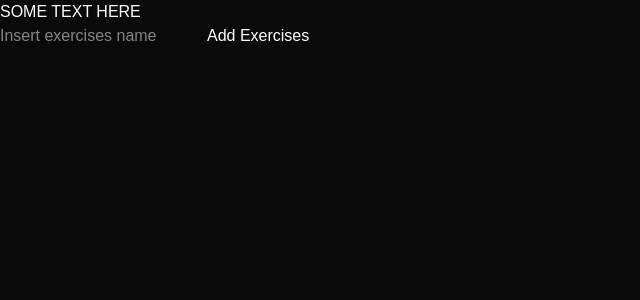
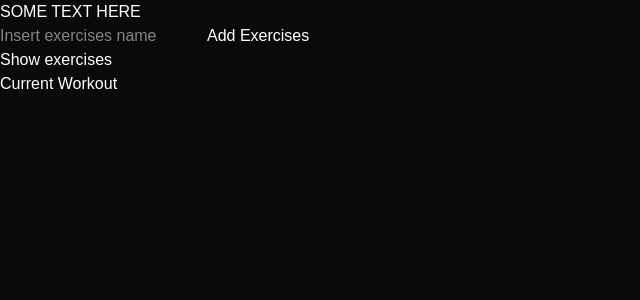
Before and after one commit to clydexmarty09/workout-tracker, a Next.js app: page /front-page in a window 1280 px wide. Shown: the top 300 px of the page, without its empty margins (0-640 px from the left). Built offline with nearby package versions, Linux system fonts and the light colour scheme.

Commit message:
added GET and POST routing on frontend. Also added option to create a workout

```diff
--- a/app/front-page/page.tsx
+++ b/app/front-page/page.tsx
@@ -3,14 +3,68 @@ import { useState } from "react";
 
 export default function FrontPage() {
 
-    const [exercisesName, setExerciseName] = useState("");
+    const [exerciseName, setExerciseName] = useState("");
     const [error, setError] = useState("");
     const [loading, setLoading] = useState(false);
-    const [exercises, setExercises] = useState([]);
+    const [exercises, setExercises] = useState<any[]> ([]);
+
+    // for creating workouts
+    const [selectedExercises, setSelectedExercises] = useState<any[]>([]);
 
     async function handleAddExercise() {
 
+        try {
+            const res = await fetch(`/api/exercises`,  // send request to backend route
+                {
+                    method: "POST",
+                    headers: {
+                        "Content-Type": "application/json"  // format of the request body
+                    },
+                    body : JSON.stringify({ name: exerciseName })  // take JS object and convert to a JSON string
+                },
+            );
 
+            const data = await res.json(); // reads JSON data the backend sent back
+
+            if(!res.ok) {
+                setError(data.error || "Cannot add exercise");
+                return;
+            }
+
+            setExerciseName("");
+            setError("");
+            await fetchExercises();
+
+        } catch (error) {
+            setError("Cannot add exercise");
+        }
+    }
+
+    async function fetchExercises() {
+        try {
+
+            setLoading(true);
+            const res = await fetch(`/api/exercises`);
+            const data = await res.json();
+
+            if (!res.ok) {
+                setError("Cannot fetch exercises ")
+                return;
+            }
+
+            setExercises(data);
+            console.log(data);
+            setError("");
+
+        } catch {
+            setError("Cannot fetch exercises");
+        } finally {
+            setLoading(false);
+        }
+    }
+
+    function addToWorkout(exercise: any) {
+        setSelectedExercises((prev)=> [...prev, exercise])
     }
 
     return (
@@ -19,7 +73,7 @@ export default function FrontPage() {
 
             <form>
                 <input
-                value={exercisesName}
+                value={exerciseName}
                 onChange={(e) => setExerciseName(e.target.value)}
                 placeholder="Insert exercises name"
                 type="text"
@@ -27,6 +81,29 @@ export default function FrontPage() {
 
                 <button type="button" onClick={handleAddExercise}> Add Exercises </button>
             </form>
+
+            <div>
+                <button type="button" onClick={fetchExercises}> Show exercises</button>
+
+                { loading && <p> Loading ... </p>}
+                { error && <p> { error} </p>}
+                { exercises.map((e)=> (
+                    <div key={e.id}>
+                        <p> {e.name} </p>
+                        <button type="button" onClick={()=>  addToWorkout(e)}> Add to workout </button>
+                    </div>
+                ))}
+
+            </div>
+
+            <div>
+                <h2> Current Workout </h2>
+                { selectedExercises.map((exercise)=> (
+                    <div key={exercise.id}>
+                        <p> { exercise.name} </p>
+                    </div>
+                ))}
+            </div>
         </main>
     )
 }
```
